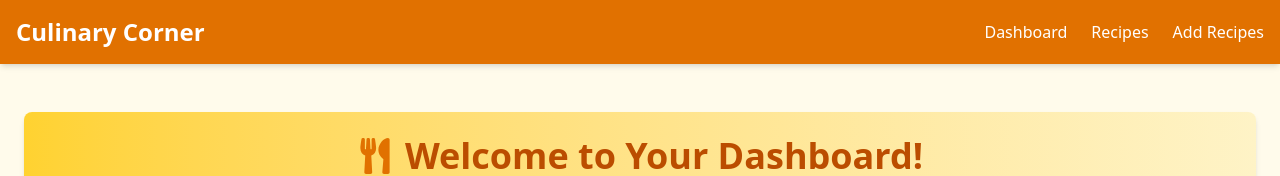
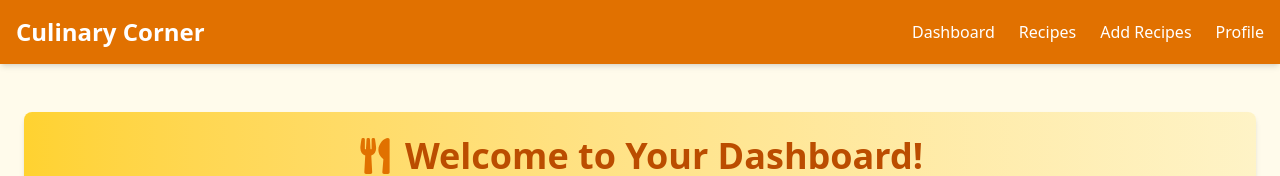
Before and after one commit to Sairam-Vk-sudo/WebXMiniProject, a React (Vite) app: page /dashboard in a window 1280 px wide. Shown: the top 176 px of the page. Built offline with nearby package versions, Linux system fonts and the light colour scheme.

Commit message:
Update Navbar.jsx

```diff
--- a/frontend/src/components/Navbar.jsx
+++ b/frontend/src/components/Navbar.jsx
@@ -10,6 +10,7 @@ function Navbar() {
           <Link to="/dashboard" className="hover:underline">Dashboard</Link>
           <Link to="/recipes" className="hover:underline">Recipes</Link>
           <Link to="/addrecipe" className="hover:underline">Add Recipes</Link>
+          <Link to="/profile" className="hover:underline">Profile</Link>
         </div>
       </div>
     </nav>
```
